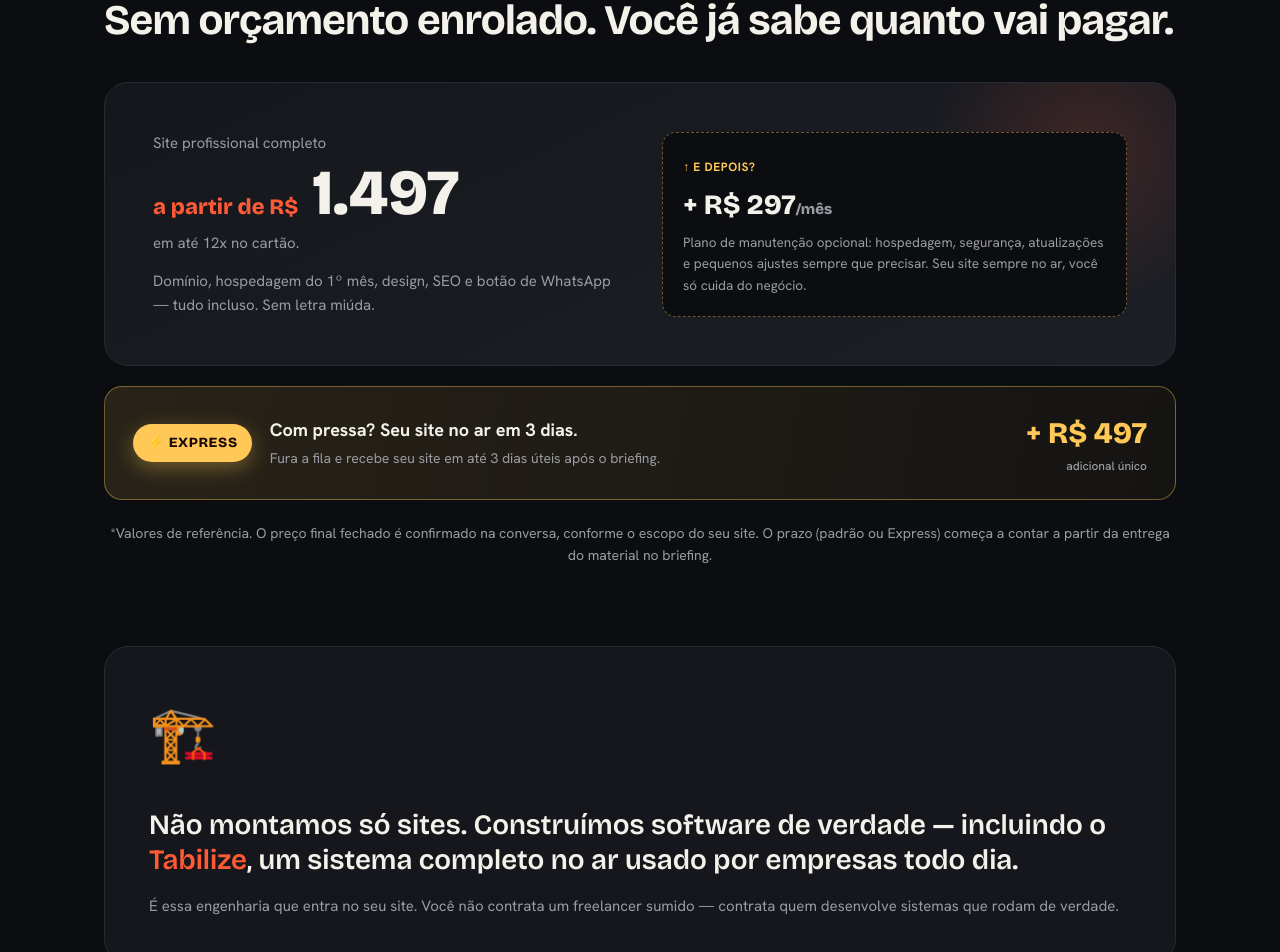
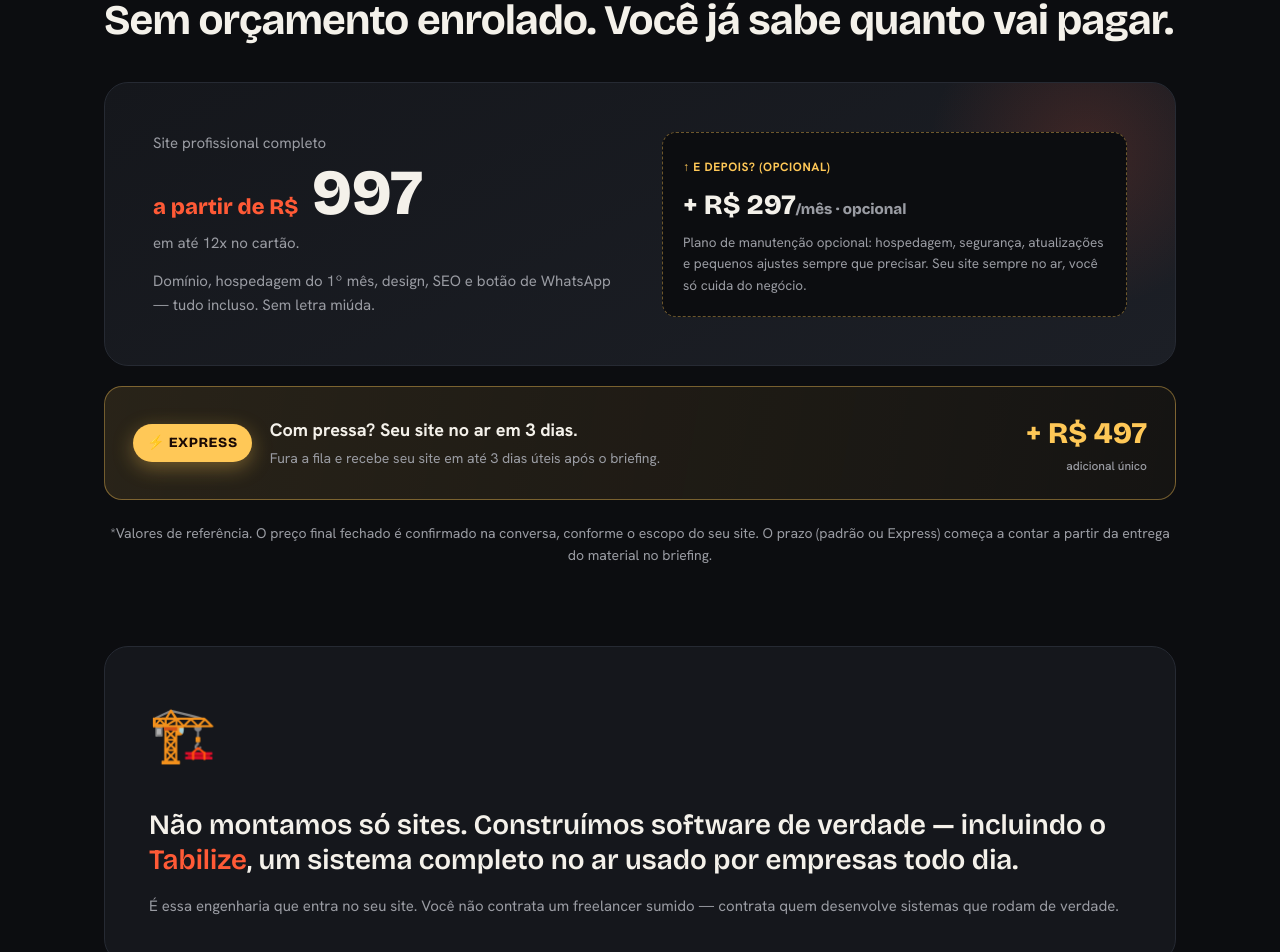
Before and after one commit to juanpetrus/devdesk_site, a Next.js app: page /sua-empresa-com-um-site-profissional-7-dias in a window 1280 px wide. Shown: the part 1958-2910 px from the top of the page. Built offline with nearby package versions, Linux system fonts and the light colour scheme; no server answers.

Commit message:
fix: valor lp

```diff
--- a/app/(lp)/sua-empresa-com-um-site-profissional-7-dias/Lp.tsx
+++ b/app/(lp)/sua-empresa-com-um-site-profissional-7-dias/Lp.tsx
@@ -319,7 +319,7 @@ export default function Lp() {
               <p className="price-tag">
                 Site profissional completo
                 <span className="num">
-                  <small>a partir de R$</small> 1.497
+                  <small>a partir de R$</small> 997
                 </span>
                 em até 12x no cartão.
               </p>
@@ -329,10 +329,12 @@ export default function Lp() {
               </p>
             </div>
             <div className="mrr-box">
-              <span className="tag">↑ E depois?</span>
+              <span className="tag">↑ E depois? (opcional)</span>
               <div className="mrr-num">
                 + R$ 297
-                <span style={{ fontSize: 15, color: "var(--muted)" }}>/mês</span>
+                <span style={{ fontSize: 15, color: "var(--muted)" }}>
+                  /mês · opcional
+                </span>
               </div>
               <p>
                 Plano de manutenção opcional: hospedagem, segurança, atualizações
@@ -444,7 +446,7 @@ export default function Lp() {
               Esse preço é o final mesmo? Vai aparecer taxa escondida?
             </summary>
             <p>
-              O preço a partir de R$ 1.497 cobre o site institucional completo. O
+              O preço a partir de R$ 997 cobre o site institucional completo. O
               valor fechado depende do escopo (quantas páginas, funções) e é
               confirmado na conversa, antes de qualquer coisa. Sem surpresa.
             </p>
```
